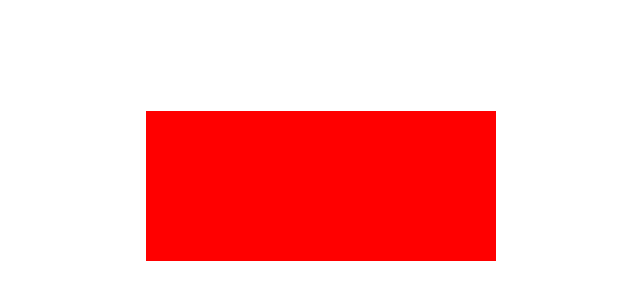
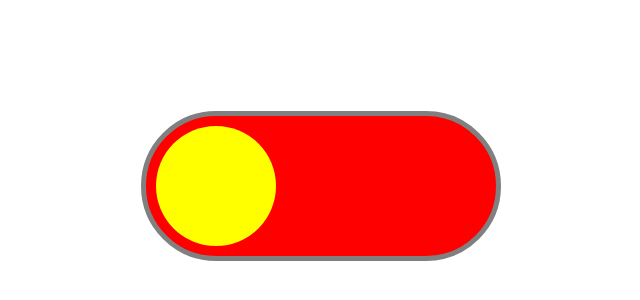
Before and after one commit to JunoNgx/fanciful-night-mode, a website built with Vite: page index.html in a window 1280 px wide. Shown: the part 214-514 px from the top of the page, without its empty margins (319-959 px from the left). Built offline with nearby package versions, Linux system fonts and the light colour scheme.

Commit message:
Implement basic switch

```diff
--- a/index.html
+++ b/index.html
@@ -12,7 +12,7 @@
         <!-- Main component -->
 
         <main class="main has-dark-mode">
-
+            <div class="switch has-dark-mode"/>
         </main>
 
         <script type="module" src="/main.js"></script>
--- a/style.sass
+++ b/style.sass
@@ -1,3 +1,6 @@
+$trans-time: 1s
+$trans-mode: ease-in-out
+
 body
     margin: 0
     display: flex
@@ -10,4 +13,17 @@ body
     margin: auto auto
     background-color: red
     width: 350px
-    height: 150px
+    height: 140px
+    border-radius: 75px
+    border: solid grey 5px
+
+.switch
+    background-color: yellow
+    margin: 10px
+    width: 120px
+    height: 120px
+    border-radius: 60px
+    transition: margin-left $trans-time $trans-mode
+
+    &.is-dark
+        margin-left: 220px
```
